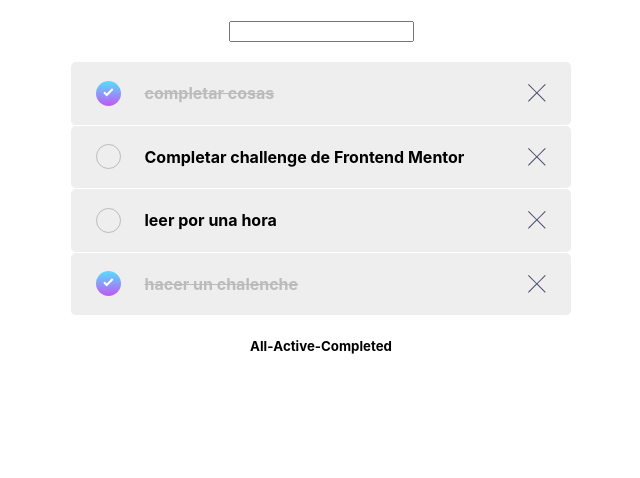
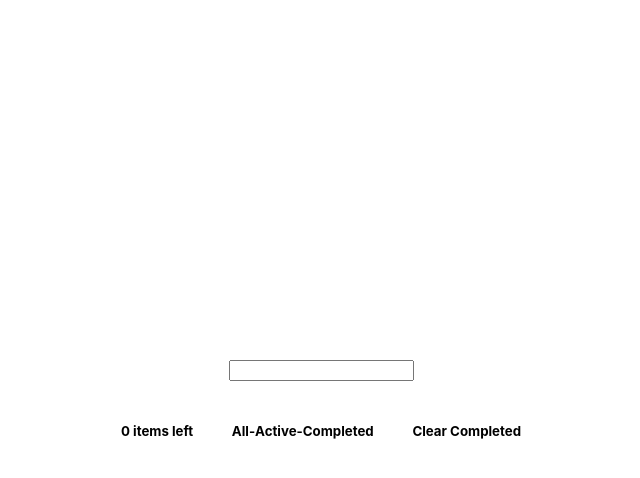
Before and after one commit to Ulisesx21/todo-app, a React (Create React App) app: page / in a window 1280 px wide. Shown: the top 478 px of the page, without its empty margins (319-959 px from the left). Built offline with nearby package versions, Linux system fonts and the light colour scheme.

Commit message:
loading...

```diff
--- a/src/App.css
+++ b/src/App.css
@@ -4,4 +4,5 @@
   justify-content: center;
   align-items: center;
   box-sizing: border-box;
+  height: 100vh;
 }
--- a/src/components/container/todolist.jsx
+++ b/src/components/container/todolist.jsx
@@ -1,17 +1,22 @@
-import React, { useState } from 'react';
+import React, { useState, useEffect } from 'react';
 import Filter from '../pure/todoFilter';
 import Todo from '../pure/todo';
 import TodoForm from '../pure/todoForm';
 
 const Todolist = () => {
 
-    const todo1 = { complete: true, description: "completar cosas" }
-    const todo2 = { complete: false, description: "Completar challenge de Frontend Mentor" }
-    const todo3 = { complete: false, description: "leer por una hora" }
-    const todo4 = { complete: true, description: "hacer un chalenche" }
+    const [todoList, setTodos] = useState([]);
+    const [todoFilter, setTodoFilter] = useState("all");
 
-    const [todoList, setTodos] = useState([todo1, todo2, todo3, todo4]);
-    const [todoFilter, setTodoFilter] = useState("all");
+
+    useEffect(() => {
+        let storageTodos = JSON.parse(localStorage.getItem("todoList"))
+
+        if(storageTodos !== null){
+            let todos = JSON.parse(localStorage.getItem("todoList"))
+            setTodos(todos)
+        }
+    }, [])
 
 
     function removeTodo(todo) {
@@ -19,6 +24,7 @@ const Todolist = () => {
         let index = todoList.indexOf(todo)
         tempTodos.splice(index, 1)
         setTodos(tempTodos)
+        localStorage.setItem("todoList", JSON.stringify(tempTodos))
     }
 
     function completedTodo(todo) {
@@ -26,23 +32,32 @@ const Todolist = () => {
         let index = todoList.indexOf(todo)
         tempTodos[index].complete = !tempTodos[index].complete
         setTodos(tempTodos)
+        localStorage.setItem("todoList", JSON.stringify(tempTodos))
     }
 
     function createTodo(todo){
         let tempTodos = [...todoList]
         tempTodos.push(todo)
         setTodos(tempTodos)
+        localStorage.setItem("todoList", JSON.stringify(tempTodos))
     }
 
     function filterTodo(typeFilter) {
         setTodoFilter(typeFilter)
     }
 
+    function clearCompletedTodo(){
+        let tempTodos = [...todoList]
+        let clearCompletes = tempTodos.filter(todo => !todo.complete)
+        setTodos(clearCompletes)
+        localStorage.setItem("todoList", JSON.stringify(clearCompletes))
+    }
+
 
 
     return (
         <div>
-            <TodoForm create={createTodo}></TodoForm>
+            <TodoForm create={createTodo} ></TodoForm>
             {
                 todoFilter === "all" &&
                 todoList.map((todo, index) => {
@@ -67,7 +82,7 @@ const Todolist = () => {
                     )
                 }
             )}
-            <Filter filter={filterTodo}></Filter>
+            <Filter filter={filterTodo} clear={clearCompletedTodo} todo={todoList}></Filter>
         </div>
     );
 }
--- a/src/components/pure/todo.jsx
+++ b/src/components/pure/todo.jsx
@@ -1,6 +1,6 @@
 import React from 'react';
-import iconCross from "./icon-cross.svg"
-import iconCheck from "./icon-check.svg"
+import iconCross from "../icons/icon-cross.svg"
+import iconCheck from "../icons/icon-check.svg"
 import "../styles/todo.css"
 
 const Todo = ({ todo, remove, complete }) => {
--- a/src/components/pure/todoFilter.jsx
+++ b/src/components/pure/todoFilter.jsx
@@ -1,13 +1,15 @@
 import React from 'react';
 
-const Filter = ({ filter }) => {
+const Filter = ({ filter, clear, todo }) => {
     return (
-        <div>
+        <div style={{display: "flex", justifyContent: "space-between", width: "400px"}}>
+            <h5>{todo.length} items left</h5>
             <div style={{display: "flex", justifyContent: "center"}}>
                 <h5 onClick={()=>filter("all")} >All-</h5>
                 <h5 onClick={()=>filter("active")} >Active-</h5>
                 <h5 onClick={()=>filter("complete")}>Completed</h5>
             </div>
+            <h5 onClick={()=>clear()}>Clear Completed</h5>
         </div>
     );
 }
```
Also changed, not shown: src/components/icons/icon-check.svg (renamed from src/components/pure/icon-check.svg), src/components/icons/icon-cross.svg (renamed from src/components/pure/icon-cross.svg).
